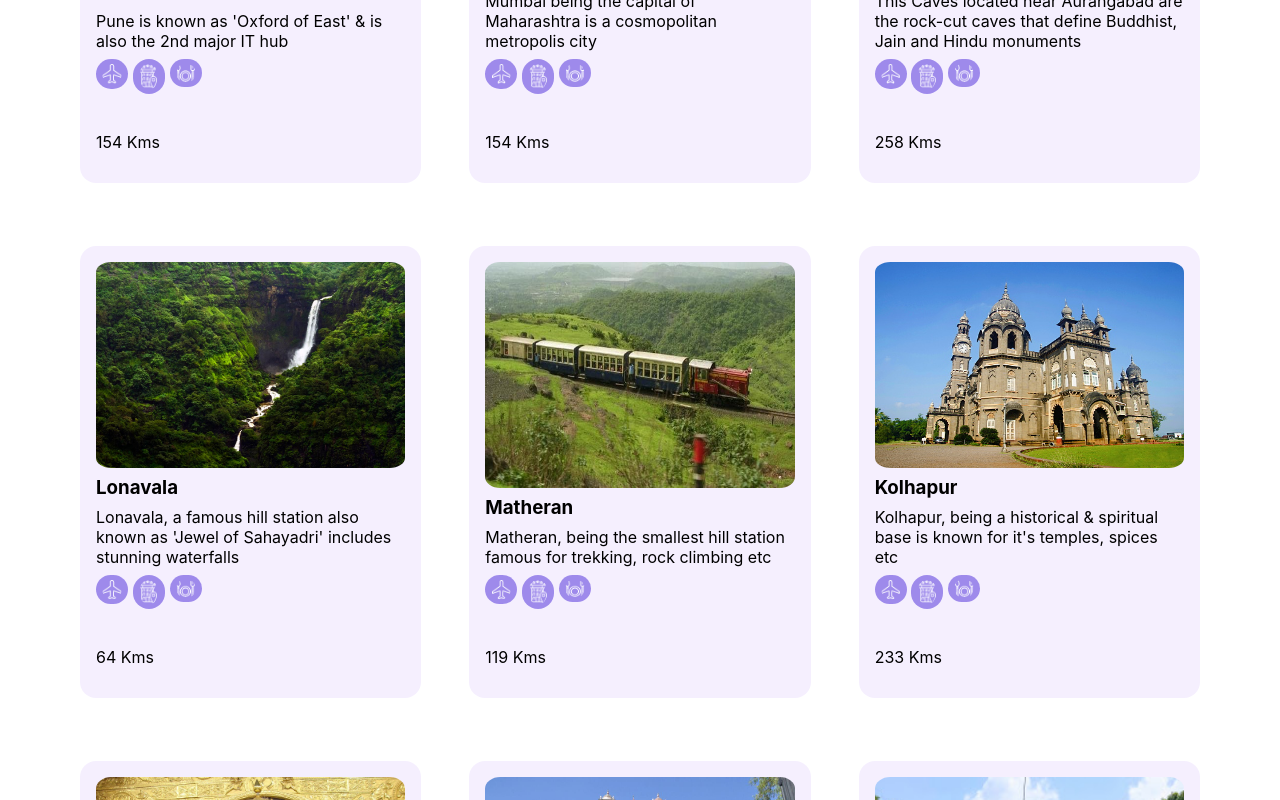
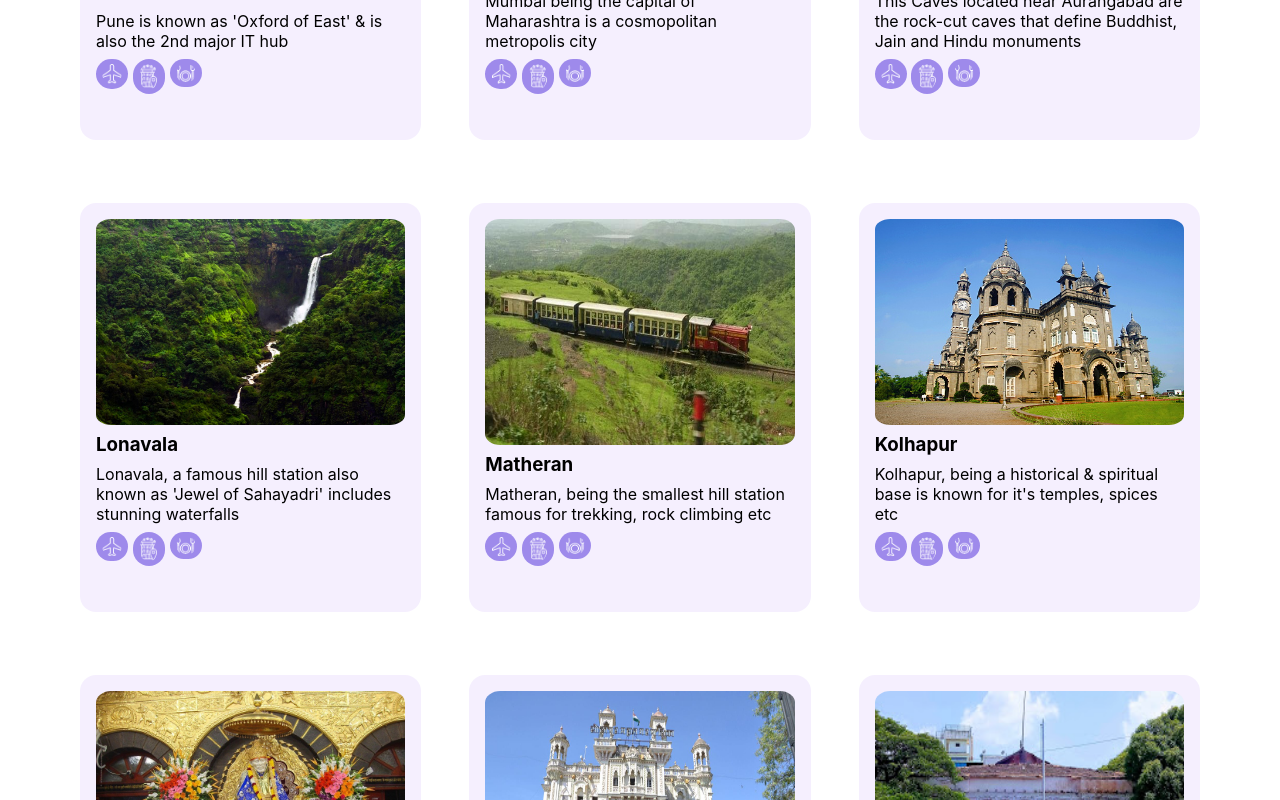
Before and after one commit to SharvariMore/Travel-log, a React (Create React App) app: page / in a window 1280 px wide. Shown: the part 1960-2760 px from the top of the page. Built offline with nearby package versions, Linux system fonts and the light colour scheme.

Commit message:
Update Recommend.jsx

```diff
--- a/src/components/Recommend.jsx
+++ b/src/components/Recommend.jsx
@@ -159,10 +159,7 @@ export default function Recommend() {
                                 </div>
 
                             </div>
-                            <div className="distance">
-                                <span>{destination.distance}</span>
 
-                            </div>
                         </div>
                         );
                     })}
@@ -279,4 +276,7 @@ const Section = styled.section`
 `;
 
 /*<h4>{destination.cost}</h4>
-<span>{destination.duration}</span>*/
+<span>{destination.duration}</span>
+ <div className="distance">
+ <span>{destination.distance}</span>
+ </div>*/
```
